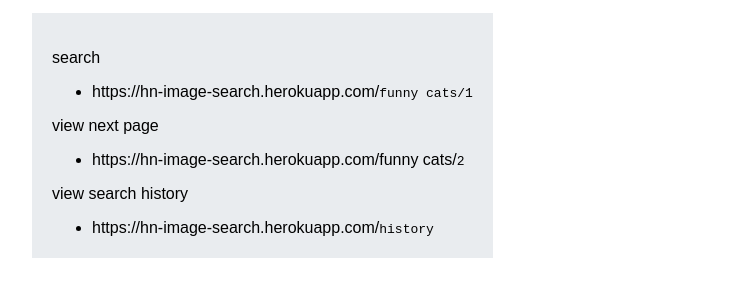
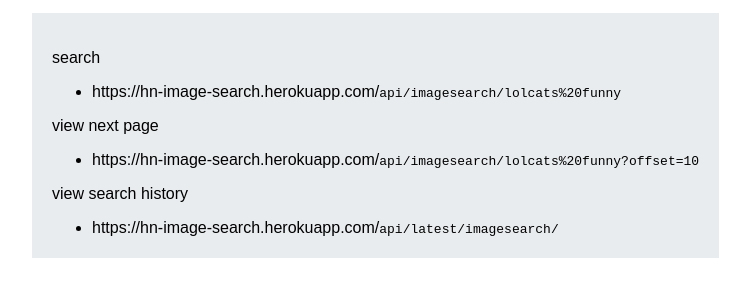
Before and after one commit to codejunky/image-search, a website: page index.html in a window 1280 px wide. Shown: the part 129-426 px from the top of the page, without its empty margins (168-918 px from the left). Drawn offline with Linux system fonts and the light colour scheme.

Commit message:
Fix the documentation

```diff
--- a/index.html
+++ b/index.html
@@ -42,7 +42,7 @@
           </p>
           <ul>
             <li>
-              https://hn-image-search.herokuapp.com/<code>funny cats/1</code>
+              https://hn-image-search.herokuapp.com/<code>api/imagesearch/lolcats%20funny</code>
             </li>
           </ul>
           <p>
@@ -50,7 +50,7 @@
           </p>
           <ul>
             <li>
-              https://hn-image-search.herokuapp.com/funny cats/<code>2</code>
+              https://hn-image-search.herokuapp.com/<code>api/imagesearch/lolcats%20funny?offset=10</code>
             </li>
           </ul>
           <p>
@@ -58,7 +58,7 @@
           </p>
           <ul>
             <li>
-              https://hn-image-search.herokuapp.com/<code>history</code>
+              https://hn-image-search.herokuapp.com/<code>api/latest/imagesearch/</code>
             </li>
           </ul>
         </div>
```
